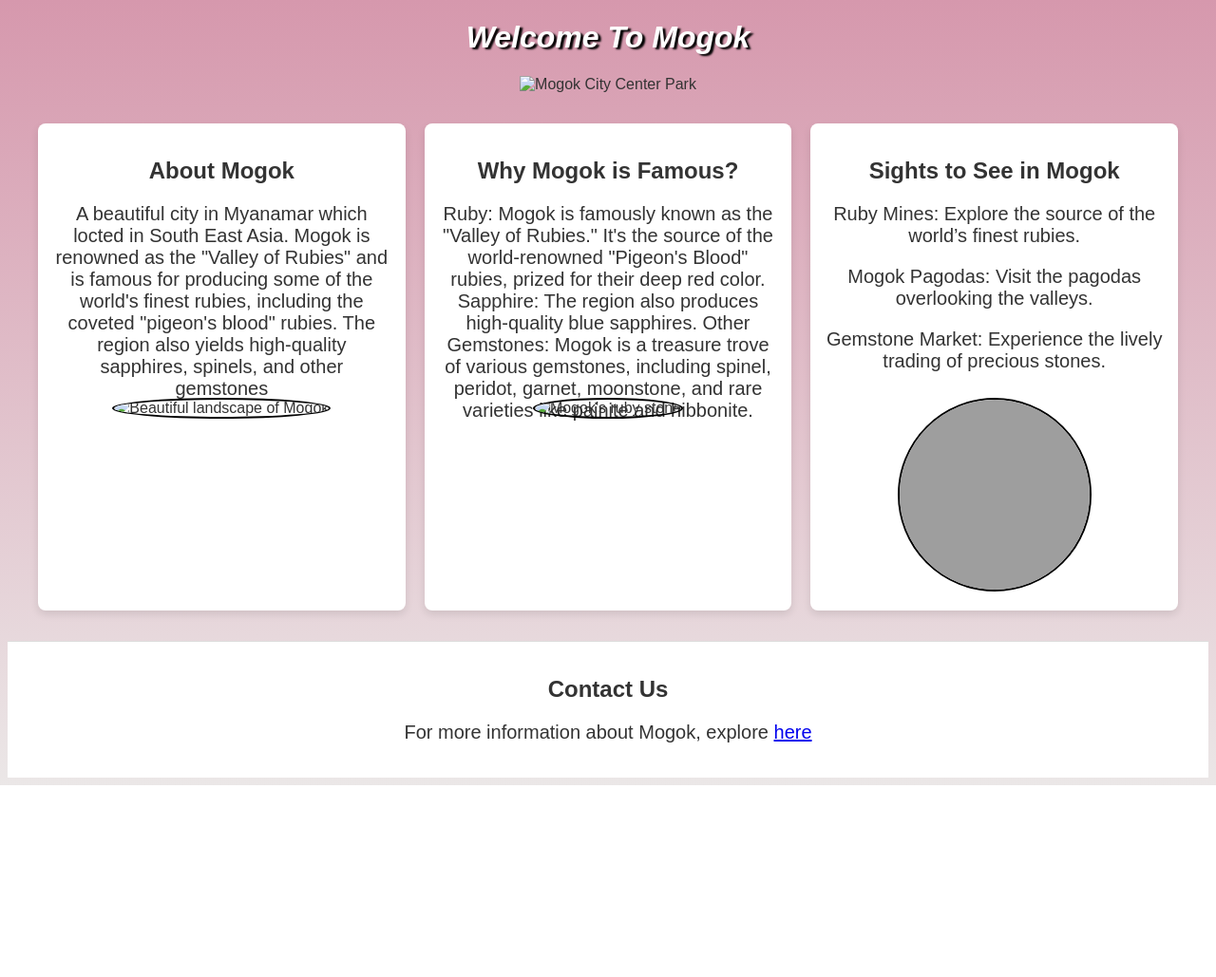
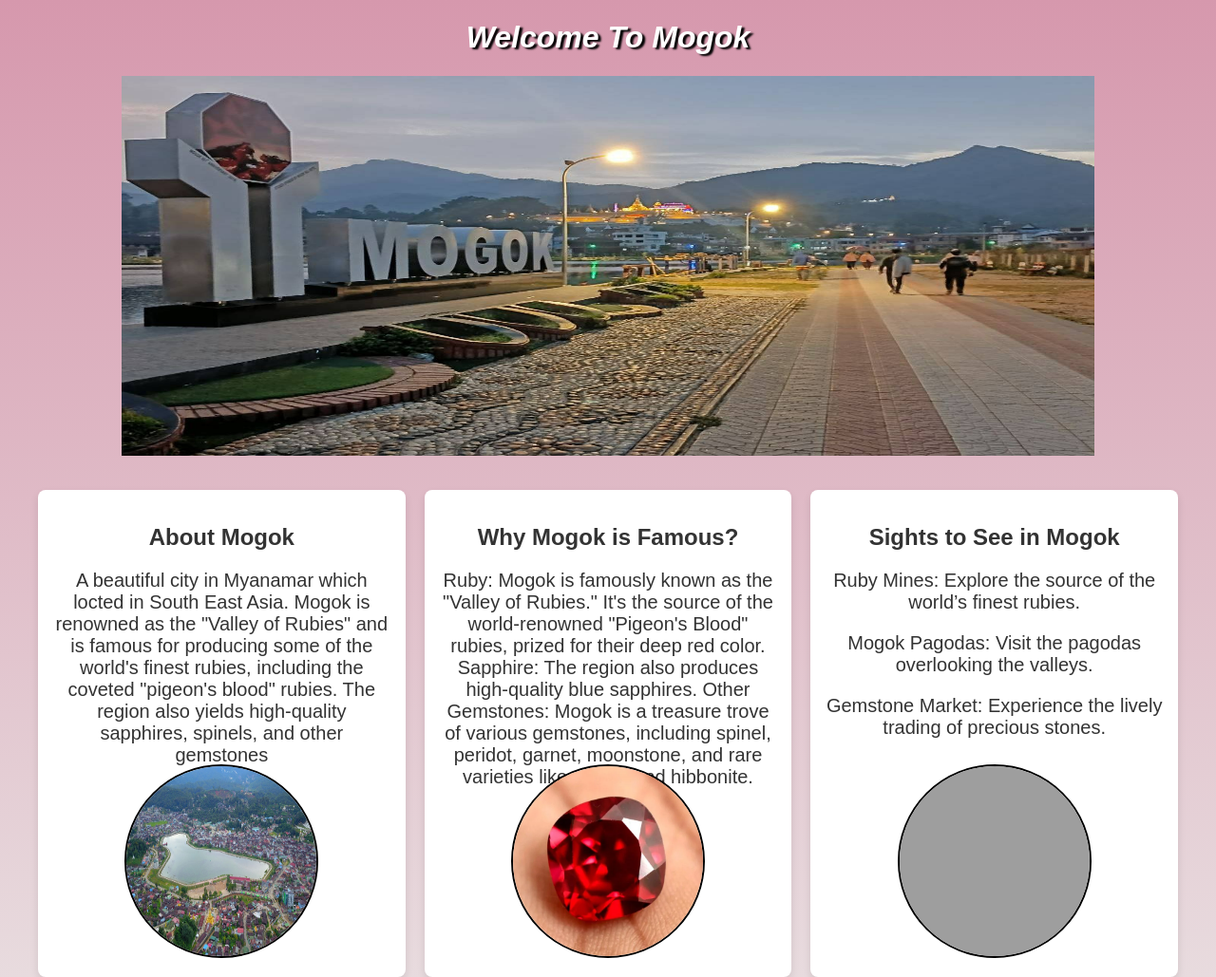
Before and after one commit to sarawone/mogok, a plain HTML site: page Index.html in a window 1280 px wide. Shown: the top 1029 px of the page at 95% size. Before the commit the page ends 827 px from the top, so only its background shows below. Drawn offline with Linux system fonts and the light colour scheme; grey boxes are pictures that could not be loaded.

Commit message:
Update Index.html

```diff
--- a/Index.html
+++ b/Index.html
@@ -12,7 +12,7 @@
 
     <div class="banner">
         <h1 id="phase">Welcome To Mogok</h1>
-        <img src="images/banner.jpeg" alt = "Mogok City Center Park">
+        <img src="banner.jpeg" alt = "Mogok City Center Park">
 
     </div>
 
@@ -30,7 +30,7 @@
         </div>
         <div class="section-footer">
           <img
-            src="images/mgk.jpg"
+            src="mgk.jpg"
             alt="Beautiful landscape of Mogok"
           />
         </div>
@@ -49,7 +49,7 @@
         </div>
         <div class="section-footer">
           <img
-            src="images/ruby.webp"
+            src="ruby.webp"
             alt="Mogok's ruby stone"
           />
         </div>
```
